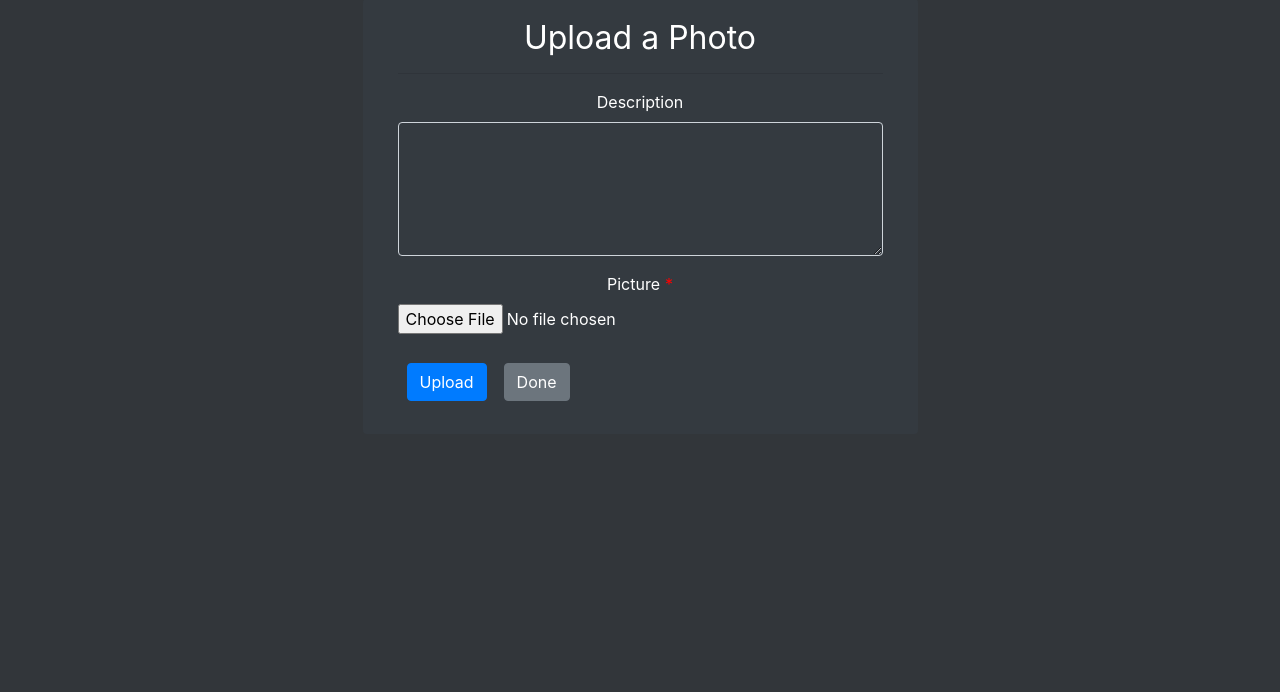
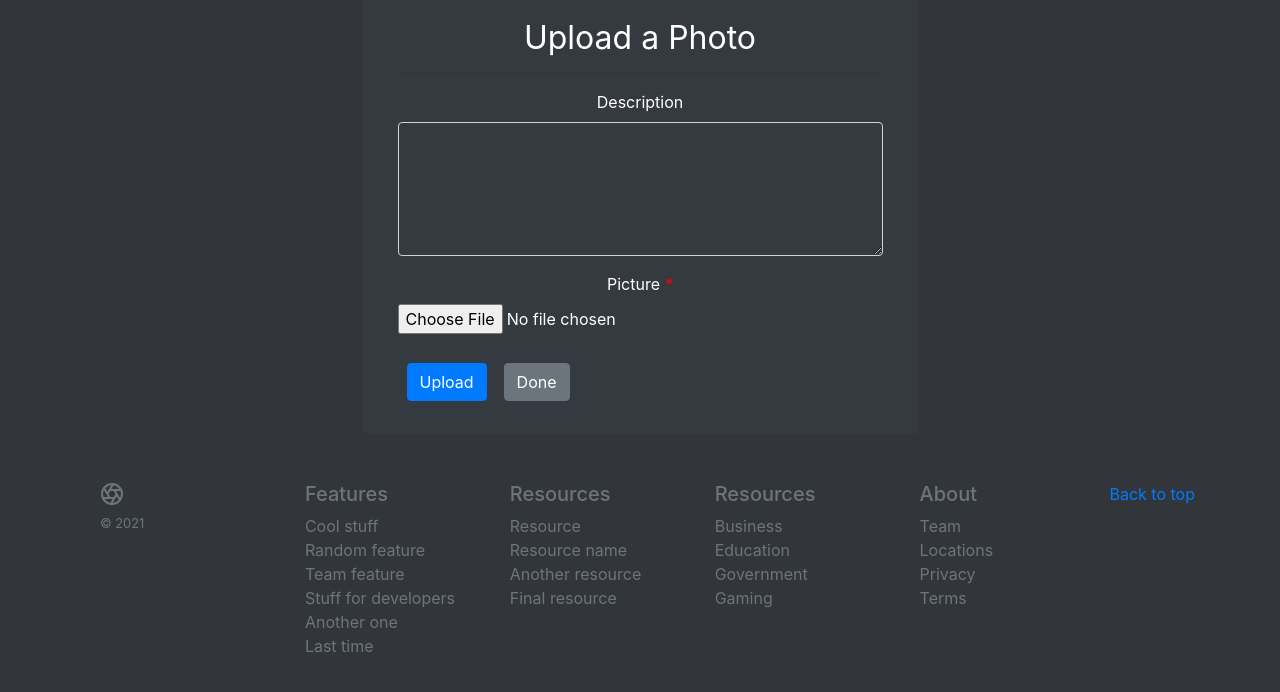
Before and after one commit to njenga5/django-mediastore-site, a Django app: template dashboard/templates/dashboard/uploadphoto.html in a window 1280 px wide. Shown: the part 81-773 px from the top of the page. Run offline with Django 3.2, Linux system fonts and the light colour scheme; the template is opened without the code that fills it: values that come from a table or form of the project are taken from there, others are empty; tables that the repository leaves empty hold one stand-in row (values such as "Sample post"); some libraries are stand-ins or nearby versions.

Commit message:
Added a footer to the site

```diff
--- a/commonops/templates/commonops/_base.html
+++ b/commonops/templates/commonops/_base.html
@@ -72,6 +72,7 @@
         Edit the fields specified by the DTL in other templates to change the contents of this template.
       -->
     </main>
+    {% block footer %}{% endblock footer %}
     <script src="{% static 'commonops/js/_base.js' %}"></script>
   </body>
 </html>
--- a/dashboard/templates/dashboard/album.html
+++ b/dashboard/templates/dashboard/album.html
@@ -140,7 +140,7 @@
   </div>
 </div>
 <!-- End of modal-->
-<div class="container" >
+
 <div class="album py-5 fan">
   <div class="container">
     <div class="row">
@@ -209,14 +209,7 @@
     </div>
   </div>
 </div>
-</div>
 
-<footer class="text-muted">
-  <div class="container">
-    <p class="float-right">
-      <a href="#top">Back to top</a></p>
-  </div>
-</footer>
 <script>
 
   const element = document.querySelector("#describe-album");
@@ -268,5 +261,63 @@
 <script>
   $("#demo01").animatedModal();
 </script>
+{% endblock content %}
 
-{% endblock %}
+{% block footer %}
+<footer class="text-muted">
+  <div class="container">
+    <p class="float-right">
+      <a href="#top">Back to top</a></p>
+
+      <div class="row">
+        <div class="col-12 col-md">
+          <svg xmlns="http://www.w3.org/2000/svg" width="24" height="24" fill="none" stroke="currentColor" stroke-linecap="round" stroke-linejoin="round" stroke-width="2" class="d-block mb-2" role="img" viewBox="0 0 24 24" focusable="false"><title>Product</title><circle cx="12" cy="12" r="10"/><path d="M14.31 8l5.74 9.94M9.69 8h11.48M7.38 12l5.74-9.94M9.69 16L3.95 6.06M14.31 16H2.83m13.79-4l-5.74 9.94"/></svg>
+          <small class="d-block mb-3 text-muted" id="copy">&copy; </small>
+        </div>
+        <div class="col-6 col-md">
+          <h5>Features</h5>
+          <ul class="list-unstyled text-small">
+            <li><a class="text-muted" href="#">Cool stuff</a></li>
+            <li><a class="text-muted" href="#">Random feature</a></li>
+            <li><a class="text-muted" href="#">Team feature</a></li>
+            <li><a class="text-muted" href="#">Stuff for developers</a></li>
+            <li><a class="text-muted" href="#">Another one</a></li>
+            <li><a class="text-muted" href="#">Last time</a></li>
+          </ul>
+        </div>
+        <div class="col-6 col-md">
+          <h5>Resources</h5>
+          <ul class="list-unstyled text-small">
+            <li><a class="text-muted" href="#">Resource</a></li>
+            <li><a class="text-muted" href="#">Resource name</a></li>
+            <li><a class="text-muted" href="#">Another resource</a></li>
+            <li><a class="text-muted" href="#">Final resource</a></li>
+          </ul>
+        </div>
+        <div class="col-6 col-md">
+          <h5>Resources</h5>
+          <ul class="list-unstyled text-small">
+            <li><a class="text-muted" href="#">Business</a></li>
+            <li><a class="text-muted" href="#">Education</a></li>
+            <li><a class="text-muted" href="#">Government</a></li>
+            <li><a class="text-muted" href="#">Gaming</a></li>
+          </ul>
+        </div>
+        <div class="col-6 col-md">
+          <h5>About</h5>
+          <ul class="list-unstyled text-small">
+            <li><a class="text-muted" href="#">Team</a></li>
+            <li><a class="text-muted" href="#">Locations</a></li>
+            <li><a class="text-muted" href="#">Privacy</a></li>
+            <li><a class="text-muted" href="#">Terms</a></li>
+          </ul>
+        </div>
+      </div>
+  </div>
+</footer>
+<script>
+  const year = new Date().getFullYear()
+  document.getElementById('copy').textContent += year
+
+</script>
+{% endblock footer %}
--- a/dashboard/templates/dashboard/customnavbar.html
+++ b/dashboard/templates/dashboard/customnavbar.html
@@ -1,5 +1,5 @@
-<nav class="navbar navbar-expand-lg fixed-top navbar-dark bg-dark rounded">
-    <button class="navbar-toggler" type="button" data-toggle="collapse" data-target="#navbarsExample08" aria-controls="navbarsExample08" aria-expanded="false" aria-label="Toggle navigation">
+<nav class="navbar navbar-expand-lg navbar-dark fixed-top bg-dark ">
+    <button class="navbar-toggler" type="button" data-toggle="collapse" data-target="#navbarsUploads" aria-controls="navbarsUploads" aria-expanded="false" aria-label="Toggle navigation">
       <span class="navbar-toggler-icon"></span>
     </button>
     <ul class="navbar-nav">
@@ -7,7 +7,7 @@
           <a class="nav-link" href={% url 'dashboard:profile' %}>Intranetsite <span class="sr-only">(current)</span></a>
         </li>
     </ul>
-    <div class="collapse navbar-collapse justify-content-md-center" id="navbarsExample08">
+    <div class="collapse navbar-collapse justify-content-md-center" id="navbarsUploads">
       <ul class="navbar-nav">
         <li class="nav-item">
           <a class="nav-link" href="{% url 'dashboard:upload-photo' %}">Upload Photo</a>
--- a/dashboard/templates/dashboard/uploadphoto.html
+++ b/dashboard/templates/dashboard/uploadphoto.html
@@ -1,7 +1,7 @@
 {% extends 'dashboard/album.html' %} {% load static %} {% block extrahead %}<title>
   Upload Photo</title>{% endblock %} {% load crispy_forms_tags %} {% block content %}
 {% comment %} <a href="{% url 'dashboard:profile' %}">&lArr; Back</a> {% endcomment %}
-<center>
+<center class="mb-5">
   <div class="col-md-6 fan">
   {% block error %}
   {% endblock error %}
--- a/player/templates/player/videoplayer.html
+++ b/player/templates/player/videoplayer.html
@@ -27,7 +27,7 @@
     </div>
   </div>
 </section>
-<div class="album py-3 fan">
+<div class="album py-3 fan mb-5">
   <div class="container">
     <div class="row">
       {% for video in videos %}
@@ -44,7 +44,7 @@
             focusable="false"
             role="img"
           />
-          <span class="text-center">{{ video.title|truncatechars:"30" }}</span>
+          <span class="text-center">{{ video.artist }} - {{ video.title|truncatechars:"30" }}</span>
           <div class="card-body fan">
             <div class="d-flex justify-content-between align-items-center">
               <div class="btn-group">
```
Also changed, not shown: player/static/player/js/audioplayer.js (+46 -0 lines).
